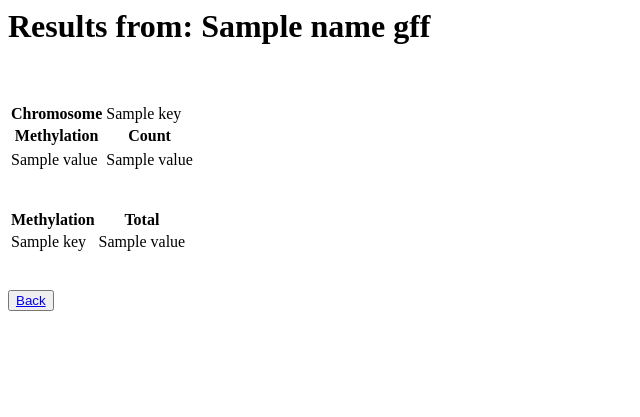
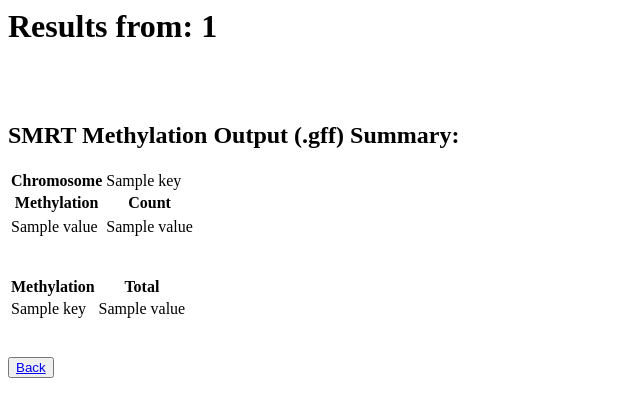
Before and after one commit to GabrielGutiP/methylappOld, a Django app: template metilapp/templates/metilapp/result.html in a window 1280 px wide. Shown: the top 417 px of the page, without its empty margins (0-640 px from the left). Run offline with Django 3.2, Linux system fonts and the light colour scheme; the template is opened without the code that fills it: most values are stand-ins (such as "Sample title", 1, 10 or a date in 2020).

Commit message:
JobID añadido

```diff
--- a/metilapp/forms.py
+++ b/metilapp/forms.py
@@ -1,6 +1,7 @@
 # -*- encoding: utf-8 -*-
 from django import forms
-from metilapp.validators import validate_file_extension
+from .validators import validate_file_extension
 
 class MetilForm(forms.Form):
-     file = forms.FileField(validators=[validate_file_extension])
+     file = forms.FileField(label="SMRT Methylation Output (.gff)", validators=[validate_file_extension])
+     job_ID = forms.CharField(label="Job ID" , required=False)
--- a/metilapp/templates/metilapp/main_page.html
+++ b/metilapp/templates/metilapp/main_page.html
@@ -3,7 +3,6 @@
         <h1>Welcome to MetilApp</h1>
     </head>
     <body>
-        <p>Please introduce your .gff file:</p>
         <form method="POST" class="post-form" enctype="multipart/form-data">
             {% csrf_token %}
             {{ form.as_p }}
--- a/metilapp/templates/metilapp/result.html
+++ b/metilapp/templates/metilapp/result.html
@@ -1,11 +1,12 @@
 <html>
     <head>
-        <h1>Results from: {{name_gff}}</h1>
+        <h1>Results from: {{jobID}}</h1>
     </head>
 {% block content %}
     <body>
         {{message}}
         <br><br>
+        <h2>SMRT Methylation Output (.gff) Summary:</h2>
         <table class="table table-striped">
             {% for key, value in chrom_m %}
             <thead>
--- a/metilapp/views.py
+++ b/metilapp/views.py
@@ -10,11 +10,14 @@ def main_page(request):
         form = MetilForm(request.POST, request.FILES)
         if form.is_valid():
             f=request.FILES['file']
+            jobID = f.name
+            if form.data['job_ID']:
+                jobID = form.data['job_ID']
             handle_uploaded_file(f)
             data_gff = read_file_gff('metilapp/'+f.name)
             base_sts = methyl_type_stadistics(data_gff)
             delete_file(f)
-            return render(request,'metilapp/result.html', {'message': message, 'total_m': base_sts[0], 'chrom_m': base_sts[1], 'name_gff': f.name})
+            return render(request,'metilapp/result.html', {'message': message, 'total_m': base_sts[0], 'chrom_m': base_sts[1], 'jobID': jobID})
         else:
             message = form.errors
     form = MetilForm()
```
